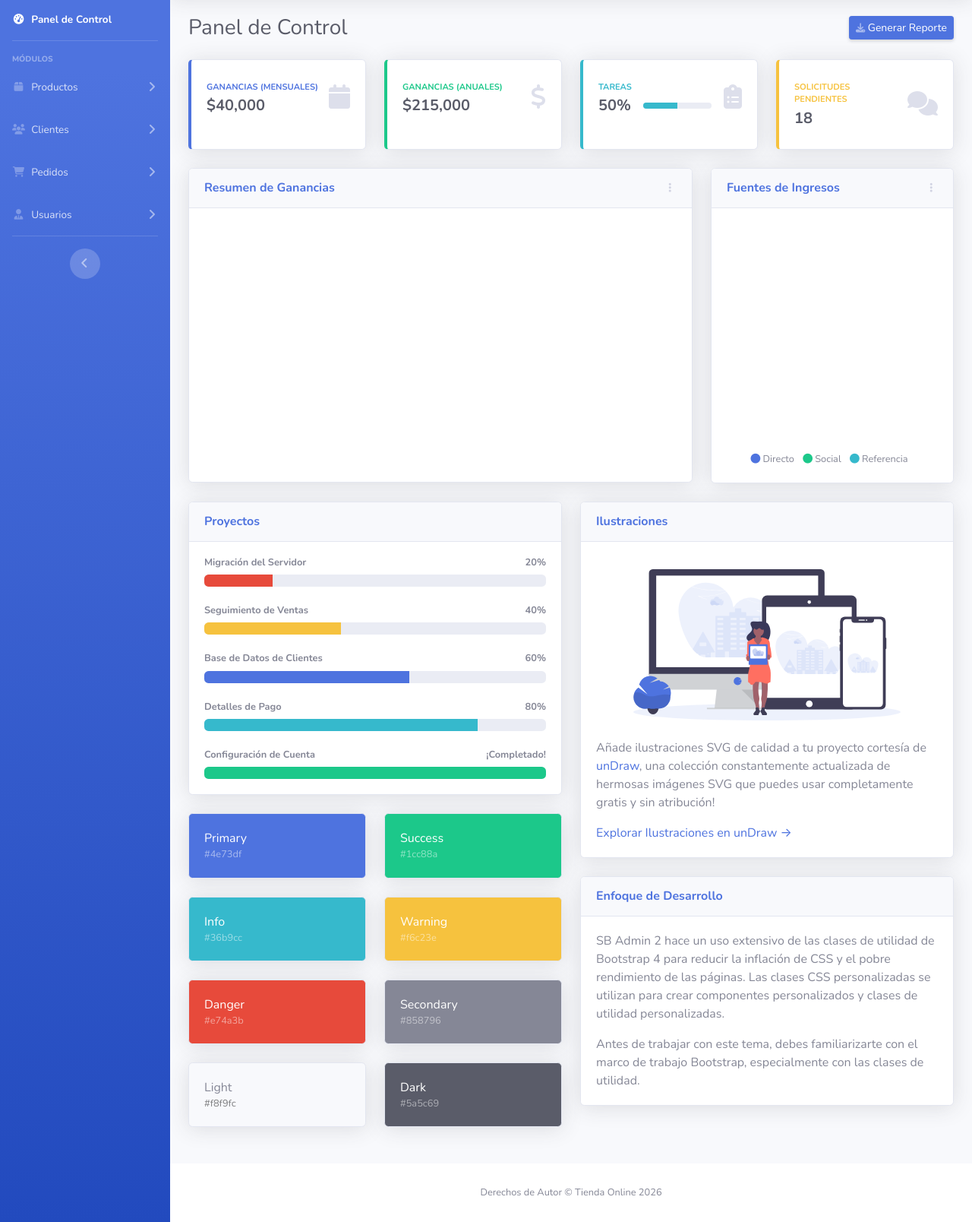
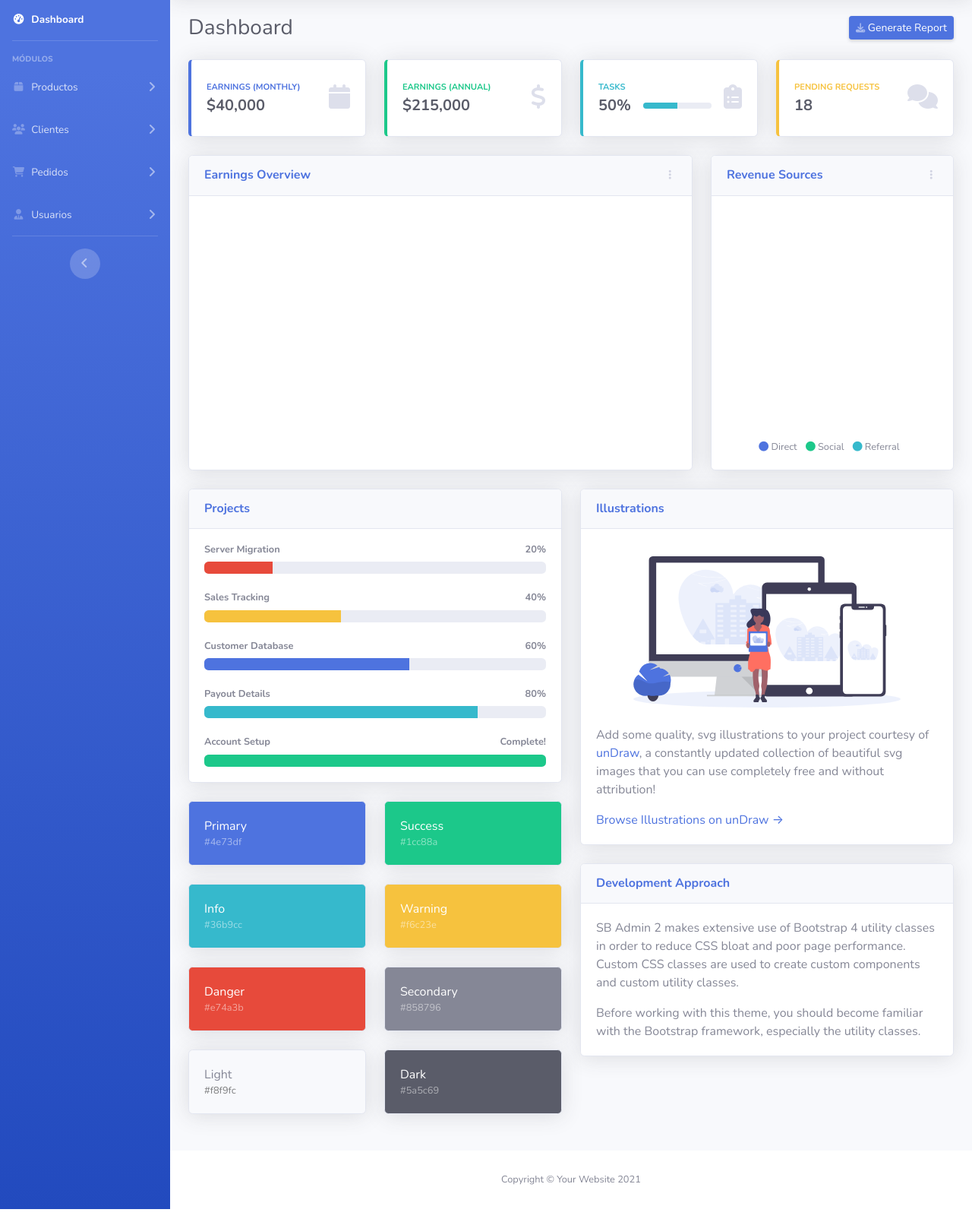
Before and after one commit to Javier1467/tienda_online, a plain HTML site: page frontend-tiendaonline/frontend-apicrud/index.html in a window 1280 px wide. Shown: the part 74-1682 px from the top of the page at 76% size. Drawn offline with nearby package versions, Linux system fonts and the light colour scheme.

Commit message:
Primer commit - tienda online

```diff
--- a/frontend-tiendaonline/frontend-apicrud/index.html
+++ b/frontend-tiendaonline/frontend-apicrud/index.html
@@ -1,5 +1,5 @@
 <!DOCTYPE html>
-<html lang="es">
+<html lang="e">
 
 <head>
 
@@ -9,7 +9,7 @@
     <meta name="description" content="">
     <meta name="author" content="">
 
-    <title>Administrador - Tienda Online</title>
+    <title>Admin - Inventario</title>
 
     <!-- Custom fonts for this template-->
     <link href="https://cdnjs.cloudflare.com/ajax/libs/font-awesome/6.4.0/css/all.min.css" rel="stylesheet" type="text/css">
@@ -45,7 +45,7 @@
             <li class="nav-item active">
                 <a class="nav-link" href="index.html">
                     <i class="fas fa-fw fa-tachometer-alt"></i>
-                    <span>Panel de Control</span></a>
+                    <span>Dashboard</span></a>
             </li>
 
             <!-- Divider -->
@@ -149,7 +149,7 @@
                     <form
                         class="d-none d-sm-inline-block form-inline mr-auto ml-md-3 my-2 my-md-0 mw-100 navbar-search">
                         <div class="input-group">
-                            <input type="text" class="form-control bg-light border-0 small" placeholder="Buscar..."
+                            <input type="text" class="form-control bg-light border-0 small" placeholder="Search for..."
                                 aria-label="Search" aria-describedby="basic-addon2">
                             <div class="input-group-append">
                                 <button class="btn btn-primary" type="button">
@@ -198,7 +198,7 @@
                             <div class="dropdown-list dropdown-menu dropdown-menu-right shadow animated--grow-in"
                                 aria-labelledby="alertsDropdown">
                                 <h6 class="dropdown-header">
-                                    Centro de Alertas
+                                    Alerts Center
                                 </h6>
                                 <a class="dropdown-item d-flex align-items-center" href="#">
                                     <div class="mr-3">
@@ -233,7 +233,7 @@
                                         Spending Alert: We've noticed unusually high spending for your account.
                                     </div>
                                 </a>
-                                <a class="dropdown-item text-center small text-gray-500" href="#">Ver todas las alertas</a>
+                                <a class="dropdown-item text-center small text-gray-500" href="#">Show All Alerts</a>
                             </div>
                         </li>
 
@@ -249,7 +249,7 @@
                             <div class="dropdown-list dropdown-menu dropdown-menu-right shadow animated--grow-in"
                                 aria-labelledby="messagesDropdown">
                                 <h6 class="dropdown-header">
-                                    Centro de Mensajes
+                                    Message Center
                                 </h6>
                                 <a class="dropdown-item d-flex align-items-center" href="#">
                                     <div class="dropdown-list-image mr-3">
@@ -299,7 +299,7 @@
                                         <div class="small text-gray-500">Chicken the Dog · 2w</div>
                                     </div>
                                 </a>
-                                <a class="dropdown-item text-center small text-gray-500" href="#">Leer más mensajes</a>
+                                <a class="dropdown-item text-center small text-gray-500" href="#">Read More Messages</a>
                             </div>
                         </li>
 
@@ -318,20 +318,20 @@
                                 aria-labelledby="userDropdown">
                                 <a class="dropdown-item" href="#">
                                     <i class="fas fa-user fa-sm fa-fw mr-2 text-gray-400"></i>
-                                    Perfil
+                                    Profile
                                 </a>
                                 <a class="dropdown-item" href="#">
                                     <i class="fas fa-cogs fa-sm fa-fw mr-2 text-gray-400"></i>
-                                    Configuración
+                                    Settings
                                 </a>
                                 <a class="dropdown-item" href="#">
                                     <i class="fas fa-list fa-sm fa-fw mr-2 text-gray-400"></i>
-                                    Registro de Actividad
+                                    Activity Log
                                 </a>
                                 <div class="dropdown-divider"></div>
                                 <a class="dropdown-item" href="#" data-toggle="modal" data-target="#logoutModal">
                                     <i class="fas fa-sign-out-alt fa-sm fa-fw mr-2 text-gray-400"></i>
-                                    Cerrar Sesión
+                                    Logout
                                 </a>
                             </div>
                         </li>
@@ -346,9 +346,9 @@
 
                     <!-- Page Heading -->
                     <div class="d-sm-flex align-items-center justify-content-between mb-4">
-                        <h1 class="h3 mb-0 text-gray-800">Panel de Control</h1>
+                        <h1 class="h3 mb-0 text-gray-800">Dashboard</h1>
                         <a href="#" class="d-none d-sm-inline-block btn btn-sm btn-primary shadow-sm"><i
-                                class="fas fa-download fa-sm text-white-50"></i> Generar Reporte</a>
+                                class="fas fa-download fa-sm text-white-50"></i> Generate Report</a>
                     </div>
 
                     <!-- Content Row -->
@@ -361,7 +361,7 @@
                                     <div class="row no-gutters align-items-center">
                                         <div class="col mr-2">
                                             <div class="text-xs font-weight-bold text-primary text-uppercase mb-1">
-                                                Ganancias (Mensuales)</div>
+                                                Earnings (Monthly)</div>
                                             <div class="h5 mb-0 font-weight-bold text-gray-800">$40,000</div>
                                         </div>
                                         <div class="col-auto">
@@ -379,7 +379,7 @@
                                     <div class="row no-gutters align-items-center">
                                         <div class="col mr-2">
                                             <div class="text-xs font-weight-bold text-success text-uppercase mb-1">
-                                                Ganancias (Anuales)</div>
+                                                Earnings (Annual)</div>
                                             <div class="h5 mb-0 font-weight-bold text-gray-800">$215,000</div>
                                         </div>
                                         <div class="col-auto">
@@ -396,7 +396,7 @@
                                 <div class="card-body">
                                     <div class="row no-gutters align-items-center">
                                         <div class="col mr-2">
-                                            <div class="text-xs font-weight-bold text-info text-uppercase mb-1">Tareas
+                                            <div class="text-xs font-weight-bold text-info text-uppercase mb-1">Tasks
                                             </div>
                                             <div class="row no-gutters align-items-center">
                                                 <div class="col-auto">
@@ -426,7 +426,7 @@
                                     <div class="row no-gutters align-items-center">
                                         <div class="col mr-2">
                                             <div class="text-xs font-weight-bold text-warning text-uppercase mb-1">
-                                                Solicitudes Pendientes</div>
+                                                Pending Requests</div>
                                             <div class="h5 mb-0 font-weight-bold text-gray-800">18</div>
                                         </div>
                                         <div class="col-auto">
@@ -448,7 +448,7 @@
                                 <!-- Card Header - Dropdown -->
                                 <div
                                     class="card-header py-3 d-flex flex-row align-items-center justify-content-between">
-                                    <h6 class="m-0 font-weight-bold text-primary">Resumen de Ganancias</h6>
+                                    <h6 class="m-0 font-weight-bold text-primary">Earnings Overview</h6>
                                     <div class="dropdown no-arrow">
                                         <a class="dropdown-toggle" href="#" role="button" id="dropdownMenuLink"
                                             data-toggle="dropdown" aria-haspopup="true" aria-expanded="false">
@@ -479,7 +479,7 @@
                                 <!-- Card Header - Dropdown -->
                                 <div
                                     class="card-header py-3 d-flex flex-row align-items-center justify-content-between">
-                                    <h6 class="m-0 font-weight-bold text-primary">Fuentes de Ingresos</h6>
+                                    <h6 class="m-0 font-weight-bold text-primary">Revenue Sources</h6>
                                     <div class="dropdown no-arrow">
                                         <a class="dropdown-toggle" href="#" role="button" id="dropdownMenuLink"
                                             data-toggle="dropdown" aria-haspopup="true" aria-expanded="false">
@@ -502,13 +502,13 @@
                                     </div>
                                     <div class="mt-4 text-center small">
                                         <span class="mr-2">
-                                            <i class="fas fa-circle text-primary"></i> Directo
+                                            <i class="fas fa-circle text-primary"></i> Direct
                                         </span>
                                         <span class="mr-2">
                                             <i class="fas fa-circle text-success"></i> Social
                                         </span>
                                         <span class="mr-2">
-                                            <i class="fas fa-circle text-info"></i> Referencia
+                                            <i class="fas fa-circle text-info"></i> Referral
                                         </span>
                                     </div>
                                 </div>
@@ -525,35 +525,35 @@
                             <!-- Project Card Example -->
                             <div class="card shadow mb-4">
                                 <div class="card-header py-3">
-                                    <h6 class="m-0 font-weight-bold text-primary">Proyectos</h6>
+                                    <h6 class="m-0 font-weight-bold text-primary">Projects</h6>
                                 </div>
                                 <div class="card-body">
-                                    <h4 class="small font-weight-bold">Migración del Servidor <span
+                                    <h4 class="small font-weight-bold">Server Migration <span
                                             class="float-right">20%</span></h4>
                                     <div class="progress mb-4">
                                         <div class="progress-bar bg-danger" role="progressbar" style="width: 20%"
                                             aria-valuenow="20" aria-valuemin="0" aria-valuemax="100"></div>
                                     </div>
-                                    <h4 class="small font-weight-bold">Seguimiento de Ventas <span
+                                    <h4 class="small font-weight-bold">Sales Tracking <span
                                             class="float-right">40%</span></h4>
                                     <div class="progress mb-4">
                                         <div class="progress-bar bg-warning" role="progressbar" style="width: 40%"
                                             aria-valuenow="40" aria-valuemin="0" aria-valuemax="100"></div>
                                     </div>
-                                    <h4 class="small font-weight-bold">Base de Datos de Clientes <span
+                                    <h4 class="small font-weight-bold">Customer Database <span
                                             class="float-right">60%</span></h4>
                                     <div class="progress mb-4">
                                         <div class="progress-bar" role="progressbar" style="width: 60%"
                                             aria-valuenow="60" aria-valuemin="0" aria-valuemax="100"></div>
                                     </div>
-                                    <h4 class="small font-weight-bold">Detalles de Pago <span
+                                    <h4 class="small font-weight-bold">Payout Details <span
                                             class="float-right">80%</span></h4>
                                     <div class="progress mb-4">
                                         <div class="progress-bar bg-info" role="progressbar" style="width: 80%"
                                             aria-valuenow="80" aria-valuemin="0" aria-valuemax="100"></div>
                                     </div>
-                                    <h4 class="small font-weight-bold">Configuración de Cuenta <span
-                                            class="float-right">¡Completado!</span></h4>
+                                    <h4 class="small font-weight-bold">Account Setup <span
+                                            class="float-right">Complete!</span></h4>
                                     <div class="progress">
                                         <div class="progress-bar bg-success" role="progressbar" style="width: 100%"
                                             aria-valuenow="100" aria-valuemin="0" aria-valuemax="100"></div>
@@ -636,18 +636,18 @@
                             <!-- Illustrations -->
                             <div class="card shadow mb-4">
                                 <div class="card-header py-3">
-                                    <h6 class="m-0 font-weight-bold text-primary">Ilustraciones</h6>
+                                    <h6 class="m-0 font-weight-bold text-primary">Illustrations</h6>
                                 </div>
                                 <div class="card-body">
                                     <div class="text-center">
                                         <img class="img-fluid px-3 px-sm-4 mt-3 mb-4" style="width: 25rem;"
                                             src="img/undraw_posting_photo.svg" alt="...">
                                     </div>
-                                    <p>Añade ilustraciones SVG de calidad a tu proyecto cortesía de <a
-                                            target="_blank" rel="nofollow" href="https://undraw.co/">unDraw</a>, una
-                                        colección constantemente actualizada de hermosas imágenes SVG que puedes usar
-                                        completamente gratis y sin atribución!</p>
-                                    <a target="_blank" rel="nofollow" href="https://undraw.co/">Explorar Ilustraciones en
+                                    <p>Add some quality, svg illustrations to your project courtesy of <a
+                                            target="_blank" rel="nofollow" href="https://undraw.co/">unDraw</a>, a
+                                        constantly updated collection of beautiful svg images that you can use
+                                        completely free and without attribution!</p>
+                                    <a target="_blank" rel="nofollow" href="https://undraw.co/">Browse Illustrations on
                                         unDraw &rarr;</a>
                                 </div>
                             </div>
@@ -655,14 +655,14 @@
                             <!-- Approach -->
                             <div class="card shadow mb-4">
                                 <div class="card-header py-3">
-                                    <h6 class="m-0 font-weight-bold text-primary">Enfoque de Desarrollo</h6>
+                                    <h6 class="m-0 font-weight-bold text-primary">Development Approach</h6>
                                 </div>
                                 <div class="card-body">
-                                    <p>SB Admin 2 hace un uso extensivo de las clases de utilidad de Bootstrap 4 para reducir
-                                        la inflación de CSS y el pobre rendimiento de las páginas. Las clases CSS personalizadas se utilizan para crear
-                                        componentes personalizados y clases de utilidad personalizadas.</p>
-                                    <p class="mb-0">Antes de trabajar con este tema, debes familiarizarte con el
-                                        marco de trabajo Bootstrap, especialmente con las clases de utilidad.</p>
+                                    <p>SB Admin 2 makes extensive use of Bootstrap 4 utility classes in order to reduce
+                                        CSS bloat and poor page performance. Custom CSS classes are used to create
+                                        custom components and custom utility classes.</p>
+                                    <p class="mb-0">Before working with this theme, you should become familiar with the
+                                        Bootstrap framework, especially the utility classes.</p>
                                 </div>
                             </div>
 
@@ -679,7 +679,7 @@
             <footer class="sticky-footer bg-white">
                 <div class="container my-auto">
                     <div class="copyright text-center my-auto">
-                        <span>Derechos de Autor &copy; Tienda Online 2026</span>
+                        <span>Copyright &copy; Your Website 2021</span>
                     </div>
                 </div>
             </footer>
@@ -702,15 +702,15 @@
         <div class="modal-dialog" role="document">
             <div class="modal-content">
                 <div class="modal-header">
-                    <h5 class="modal-title" id="exampleModalLabel">¿Listo para irte?</h5>
+                    <h5 class="modal-title" id="exampleModalLabel">Ready to Leave?</h5>
                     <button class="close" type="button" data-dismiss="modal" aria-label="Close">
                         <span aria-hidden="true">×</span>
                     </button>
                 </div>
-                <div class="modal-body">Selecciona "Cerrar Sesión" abajo si estás listo para terminar tu sesión actual.</div>
+                <div class="modal-body">Select "Logout" below if you are ready to end your current session.</div>
                 <div class="modal-footer">
-                    <button class="btn btn-secondary" type="button" data-dismiss="modal">Cancelar</button>
-                    <a class="btn btn-primary" href="login.html">Cerrar Sesión</a>
+                    <button class="btn btn-secondary" type="button" data-dismiss="modal">Cancel</button>
+                    <a class="btn btn-primary" href="login.html">Logout</a>
                 </div>
             </div>
         </div>
```
